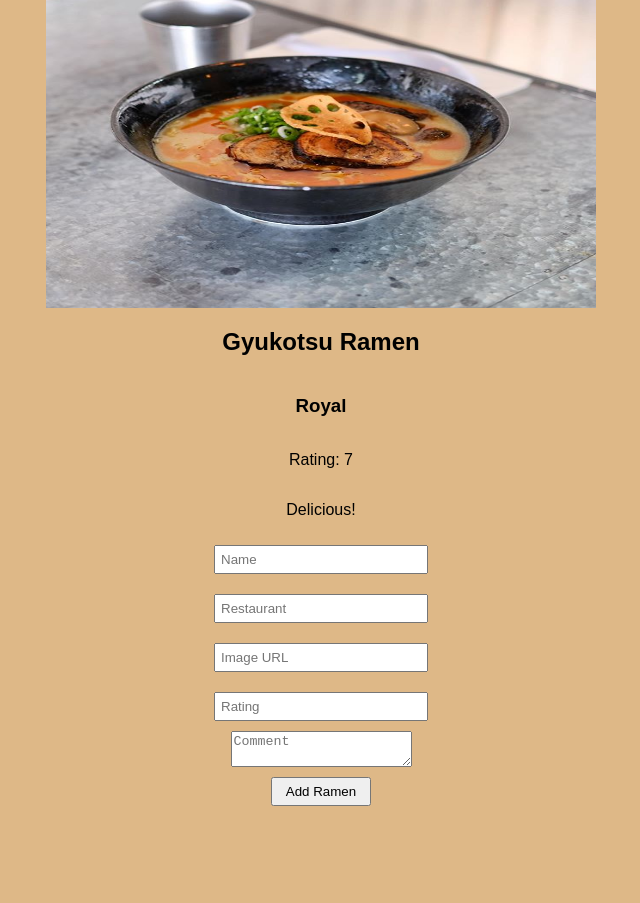
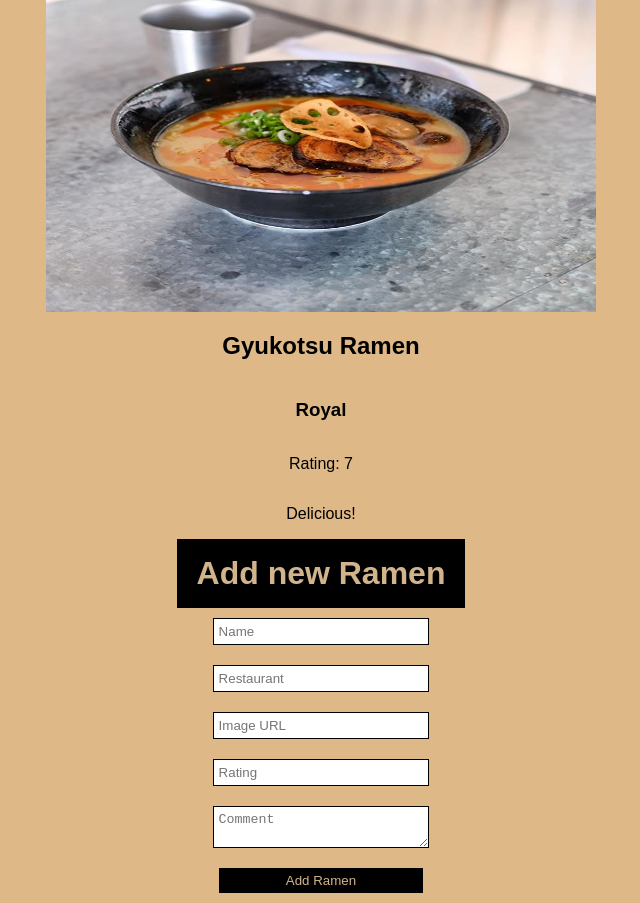
Before and after one commit to HanadAlly/ramen-rating-app, a plain HTML site: page index.html in a window 1280 px wide. Shown: the part 227-1130 px from the top of the page, without its empty margins (319-959 px from the left). Before the commit the page ends 1043 px from the top, so only its background shows below. Drawn offline with Linux system fonts and the light colour scheme.

Commit message:
commit changes

```diff
--- a/css/styles.css
+++ b/css/styles.css
@@ -20,6 +20,7 @@ body {
         margin: 0.5 rem;
         padding: 0%;
         object-fit: cover;
+        border: 2px solid black;
     }
     #ramen-detail{
         display: flex;
@@ -36,15 +37,36 @@ body {
             display: flex;
             flex-direction: column;
             align-items: center;
+            margin: auto;
+            width: 20%;
+            height: 100%;
+
         }
- form input {
+ form input,textarea {
             margin: 10px;
             padding: 5px;
-            width: 200px;
+            width: 80%;
+            border: 1px solid black;
         }
 form button {
             margin: 10px;
             padding: 5px;
-            width: 100px;
+            width: 80%;
             cursor: pointer;
+            background-color: black;
+            color: tan;
+            border: none;
         }
+        h1 {
+            text-align: center;
+            margin: 1rem;
+            display: flex;
+            align-items: center;
+            justify-content: center;
+            background-color: black;
+            color: tan;
+            padding: 1rem;
+            width: 20%;
+            margin: auto;
+
+        }
--- a/index.html
+++ b/index.html
@@ -21,6 +21,7 @@
         <p id="detail-rating"></p>
         <p id="detail-comment"></p>
     </div>
+    <h1>Add new Ramen</h1>
     <form id="new-ramen-form">
         <input type="text" id="new-name" placeholder="Name" required>
         <input type="text" id="new-restaurant" placeholder="Restaurant" required>
```
